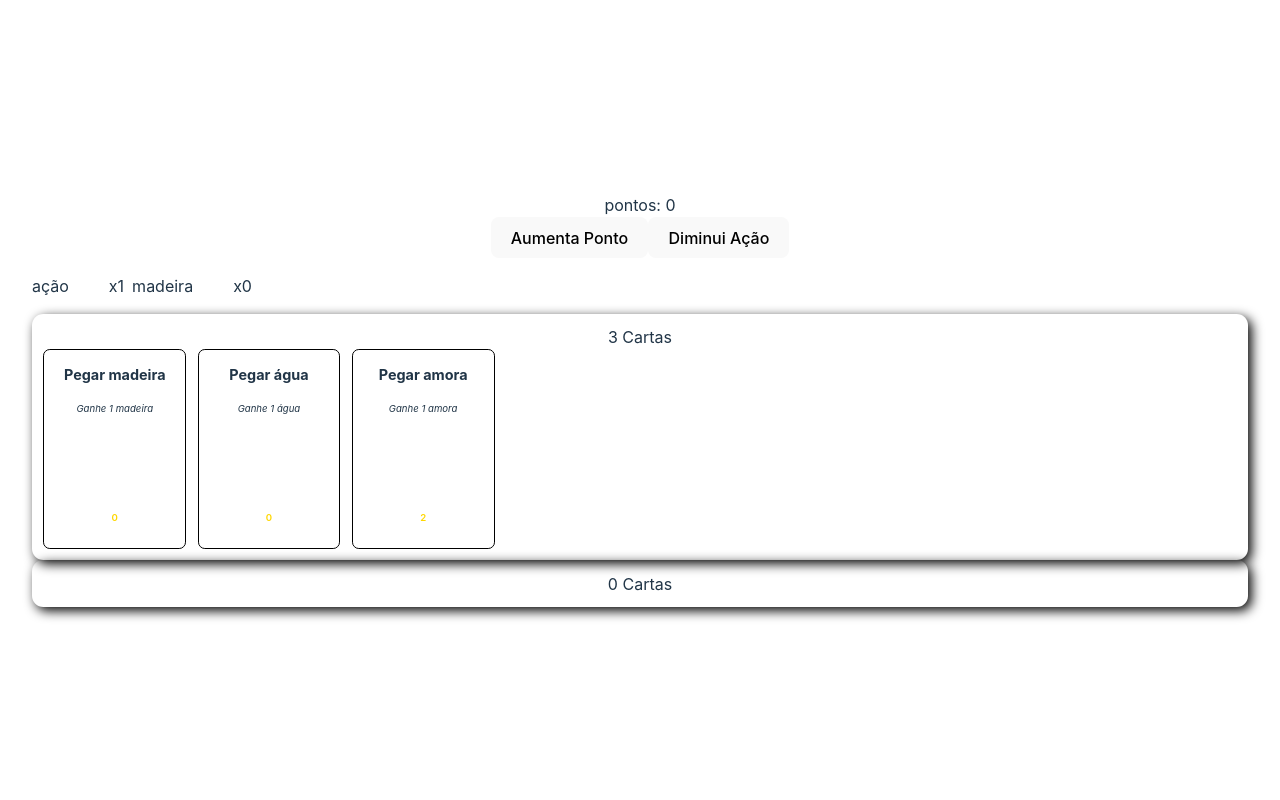
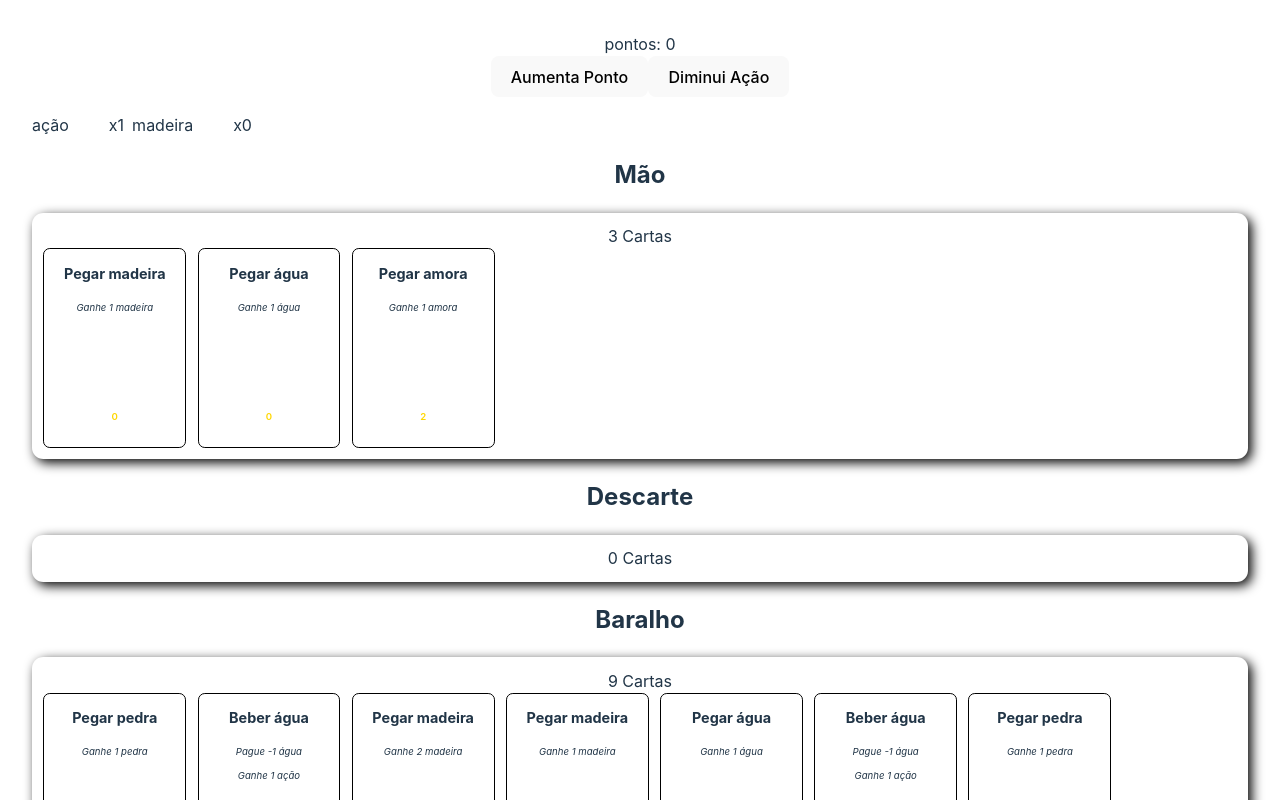
Before and after one commit to ufjf-gamelab/craft-cards, a React (Vite) app: page / in a window 1280 px wide. Shown: the top 800 px of the page. Built offline with nearby package versions, Linux system fonts and the light colour scheme.

Commit message:
adiciona baralho na mesa

```diff
--- a/src/App.tsx
+++ b/src/App.tsx
@@ -3,7 +3,7 @@ import "./App.css";
 import Carta from "./Carta";
 import ListaDeRecursos from "./ListaDeRecursos";
 import MaoDeCartas from "./MaoDeCartas";
-import {CartaType, DESCARTE_INICIAL, MAO_INICIAL, RECURSOS_INICIAL} from "./data/cartas.ts";
+import {BARALHO_INICIAL, CartaType, DESCARTE_INICIAL, MAO_INICIAL, RECURSOS_INICIAL} from "./data/cartas.ts";
 
 
 
@@ -13,6 +13,7 @@ function App() {
 
   const [mao, setMao] = useState(MAO_INICIAL);
   const [descarte, setDescarte] = useState(DESCARTE_INICIAL);
+  const [baralho, setBaralho] = useState(BARALHO_INICIAL);
 
   function aumentaPonto() {
     setPontos(pontos + 1);
@@ -59,6 +60,7 @@ function App() {
       <button onClick={aumentaPonto}>Aumenta Ponto</button>
       <button onClick={diminuiAcao}>Diminui Ação</button>
       <ListaDeRecursos recursos={recursos} />
+      <h2>Mão</h2>
       <MaoDeCartas>
         {mao.map((item) => (
           <Carta
@@ -69,8 +71,20 @@ function App() {
             }}
           />
         ))}
-      </MaoDeCartas><MaoDeCartas>
+      </MaoDeCartas>
+      <h2>Descarte</h2>
+      <MaoDeCartas>
         {descarte.map((item) => (
+          <Carta
+            key={item.id}
+            carta={item}
+            onCartaClick={() => {}}
+          />
+        ))}
+      </MaoDeCartas>
+      <h2>Baralho</h2>
+      <MaoDeCartas>
+        {baralho.map((item) => (
           <Carta
             key={item.id}
             carta={item}
```
